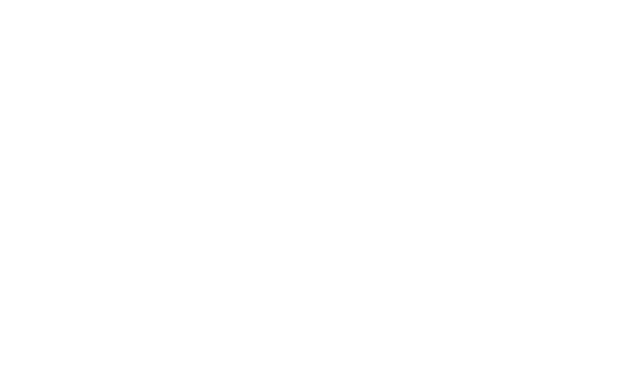
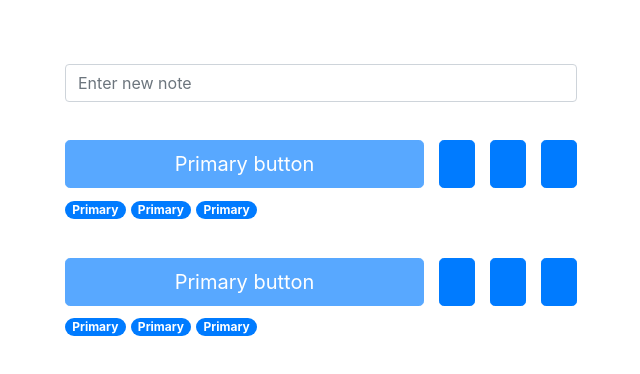
Before and after one commit to kalitamih/notes-task, a React (Create React App) app in the folder notes-task/: page / in a window 1280 px wide. Shown: the top 374 px of the page, without its empty margins (319-959 px from the left). Built offline with nearby package versions, Linux system fonts and the light colour scheme; the HTML template or start-up script is replaced by a standard one.

Commit message:
feat: layout with item-name, 3 buttons and tags

```diff
--- a/notes-task/src/App.js
+++ b/notes-task/src/App.js
@@ -1,8 +1,14 @@
 import React from 'react';
+import Search from './components/search';
+import Note from './components/note';
 
 function App() {
   return (
-    <div className="App" />
+    <div className="App">
+      <Search />
+      <Note />
+      <Note />
+    </div>
   );
 }
 
--- /dev/null
+++ b/notes-task/src/components/modal/index.js
@@ -0,0 +1,3 @@
+import Modal from './modal';
+
+export default Modal;
--- /dev/null
+++ b/notes-task/src/components/note/index.js
@@ -0,0 +1,3 @@
+import Note from './note';
+
+export default Note;
--- /dev/null
+++ b/notes-task/src/components/note/note.js
@@ -0,0 +1,42 @@
+import React from 'react';
+
+function Note() {
+  return (
+    <div className="name">
+      <div className="item">
+        <button
+          type="button"
+          className="btn btn-primary btn-lg note-name"
+          disabled
+        >
+          Primary button
+        </button>
+        <button
+          type="button"
+          className="btn btn-primary btn-lg note-watch"
+        >
+          <i className="fa fa-eye" />
+        </button>
+        <button
+          type="button"
+          className="btn btn-primary btn-lg note-watch"
+        >
+          <i className="fa fa-edit" />
+        </button>
+        <button
+          type="button"
+          className="btn btn-primary btn-lg note-watch"
+        >
+          <i className="fa fa-trash" />
+        </button>
+      </div>
+      <div className="item">
+        <span className="badge badge-pill badge-primary">Primary</span>
+        <span className="badge badge-pill badge-primary">Primary</span>
+        <span className="badge badge-pill badge-primary">Primary</span>
+      </div>
+    </div>
+  );
+}
+
+export default Note;
--- /dev/null
+++ b/notes-task/src/components/search/index.js
@@ -0,0 +1,3 @@
+import Search from './search';
+
+export default Search;
--- /dev/null
+++ b/notes-task/src/components/search/search.js
@@ -0,0 +1,13 @@
+import React from 'react';
+
+function Search() {
+  return (
+    <form>
+      <div className="form-group search">
+        <input type="text" className="form-control" placeholder="Enter new note" />
+      </div>
+    </form>
+  );
+}
+
+export default Search;
--- a/notes-task/src/index.css
+++ b/notes-task/src/index.css
@@ -0,0 +1,23 @@
+.search {
+  width: 40%;
+  margin: 5% auto 2%;
+}
+.name {
+  margin: 3% auto;
+}
+.name .item {
+  display: flex;
+  width: 40%;
+  margin: 1% auto;
+  margin-bottom: 0;
+}
+.name .item .note-name {
+  width: 75%;
+}
+.name .item .note-watch {
+  width: 7%;
+  margin-left: 3%;
+}
+.name .item span {
+  margin-right: 1%;
+}
--- a/notes-task/src/index.less
+++ b/notes-task/src/index.less
@@ -0,0 +1,24 @@
+.search {
+  width: 40%;
+  margin: 5% auto 2%;
+}
+
+.name {
+  margin: 3% auto;
+  .item {
+    display: flex;
+    width: 40%;
+    margin: 1% auto;
+    margin-bottom: 0;
+    .note-name {
+      width: 75%;
+    }
+    .note-watch {
+      width: 7%;
+      margin-left: 3%;
+    }
+    span {
+      margin-right: 1%;
+    }
+  }
+}
```
Also changed, not shown: notes-task/src/components/modal/modal.js (added, +27 -0 lines).
